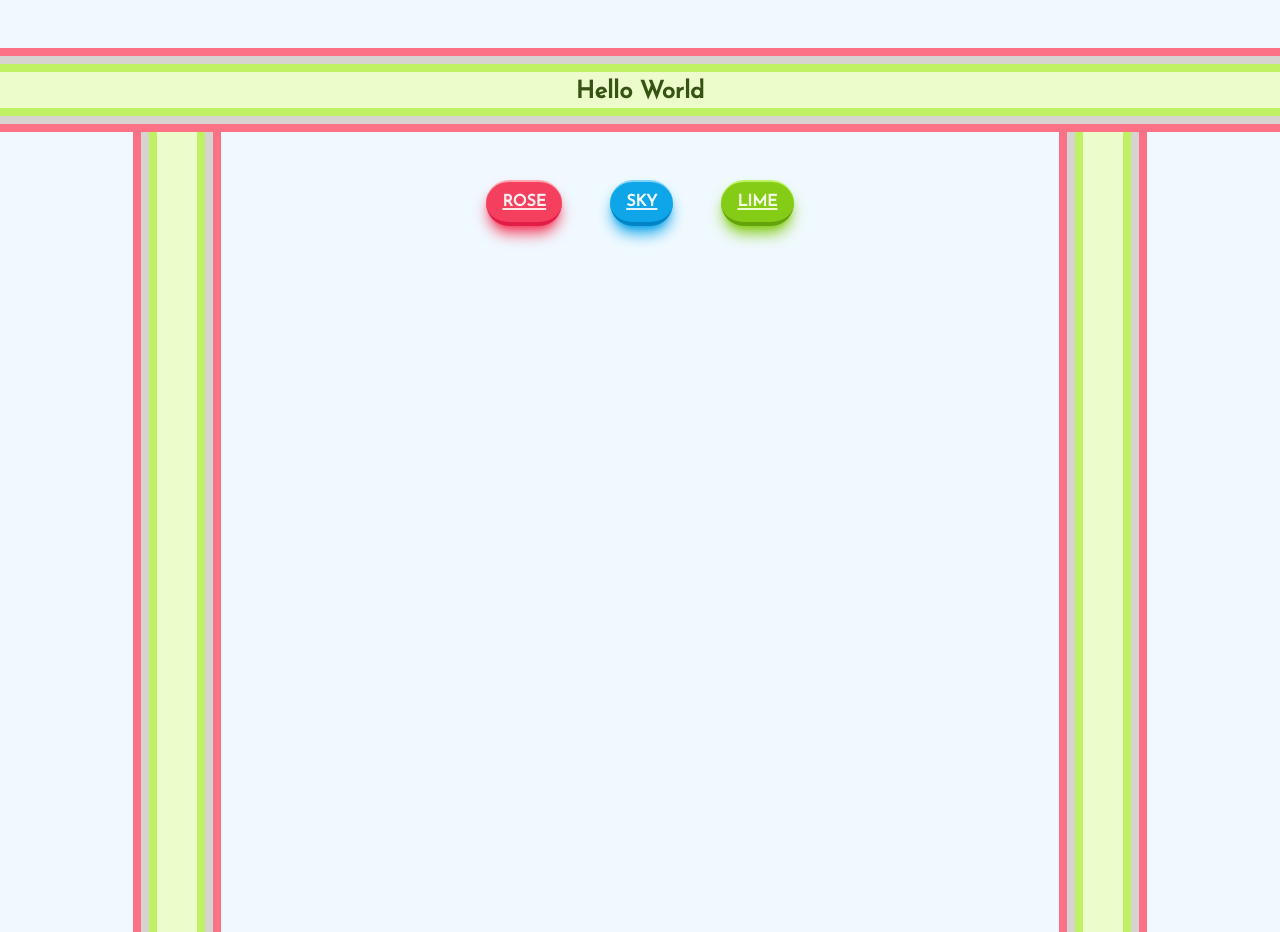
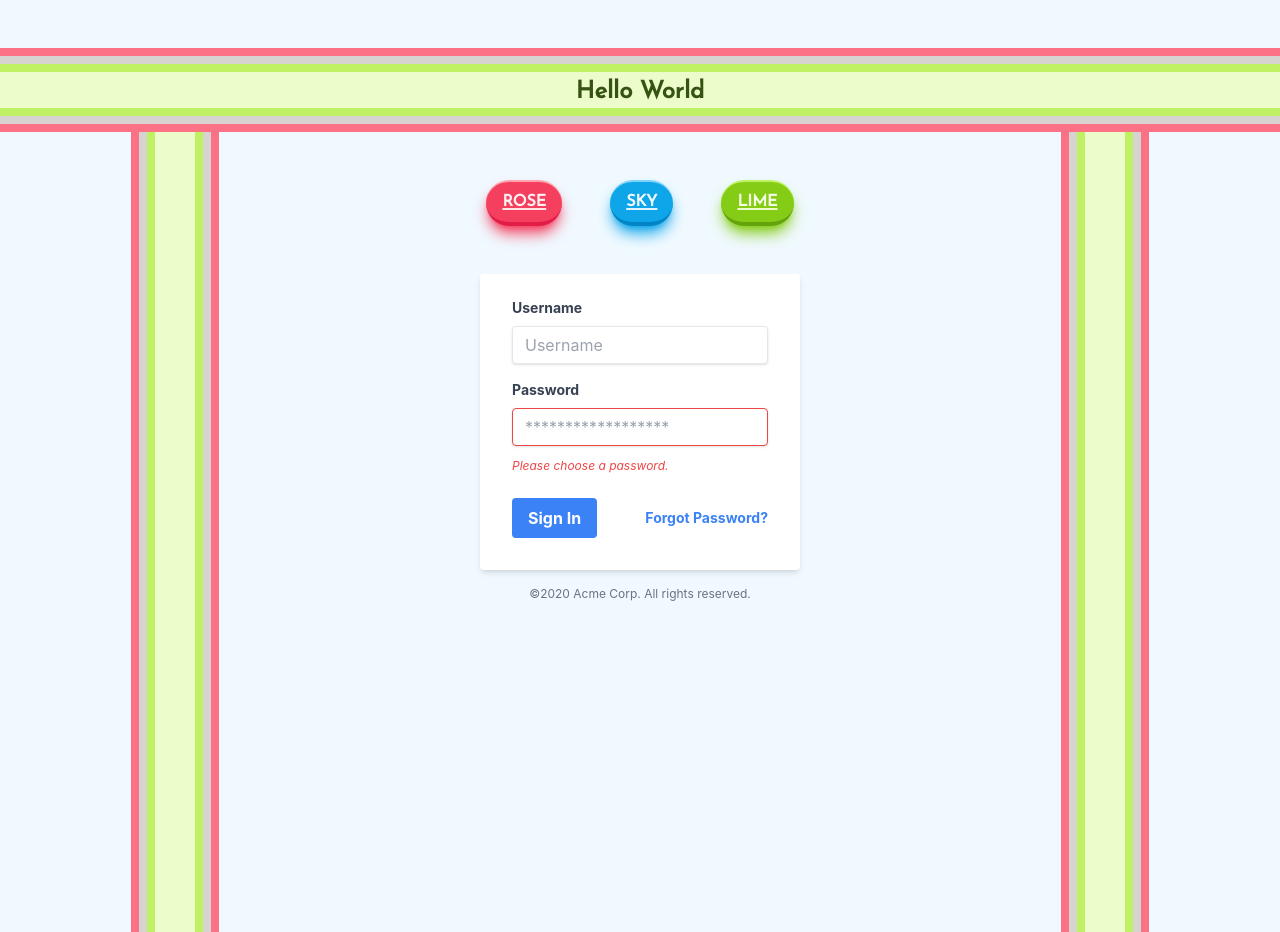
Before and after one commit to stujmar/pwa-playground, a React (Create React App) app: page / in a window 1280 px wide. Built offline with nearby package versions, Linux system fonts and the light colour scheme.

Commit message:
[sm] brought form in to the landing page and adjusted padding/flex/spacing

```diff
--- a/src/App.js
+++ b/src/App.js
@@ -1,4 +1,5 @@
 import './App.css';
+import Form from './components/Form';
 import HelloBar from './components/HelloBar';
 import HelloBeam from './components/HelloBeam';
 import NavBar from './components/NavBar';
@@ -9,7 +10,10 @@ function App() {
       <HelloBar />
       <div className="flex justify-around items-start">
         <HelloBeam />
-        <NavBar />
+        <div>
+          <NavBar />
+          <Form />
+        </div>
         <HelloBeam />
       </div>
     </div>
--- a/src/components/Form.js
+++ b/src/components/Form.js
@@ -2,7 +2,7 @@ import React from 'react';
 
 const Form = () => {
   return (
-  <div class="w-full max-w-xs">
+  <div class="w-full max-w-xs mt-12">
     <form class="bg-white shadow-md rounded px-8 pt-6 pb-8 mb-4">
       <div class="mb-4">
         <label class="block text-gray-700 text-sm font-bold mb-2" for="username">
```
